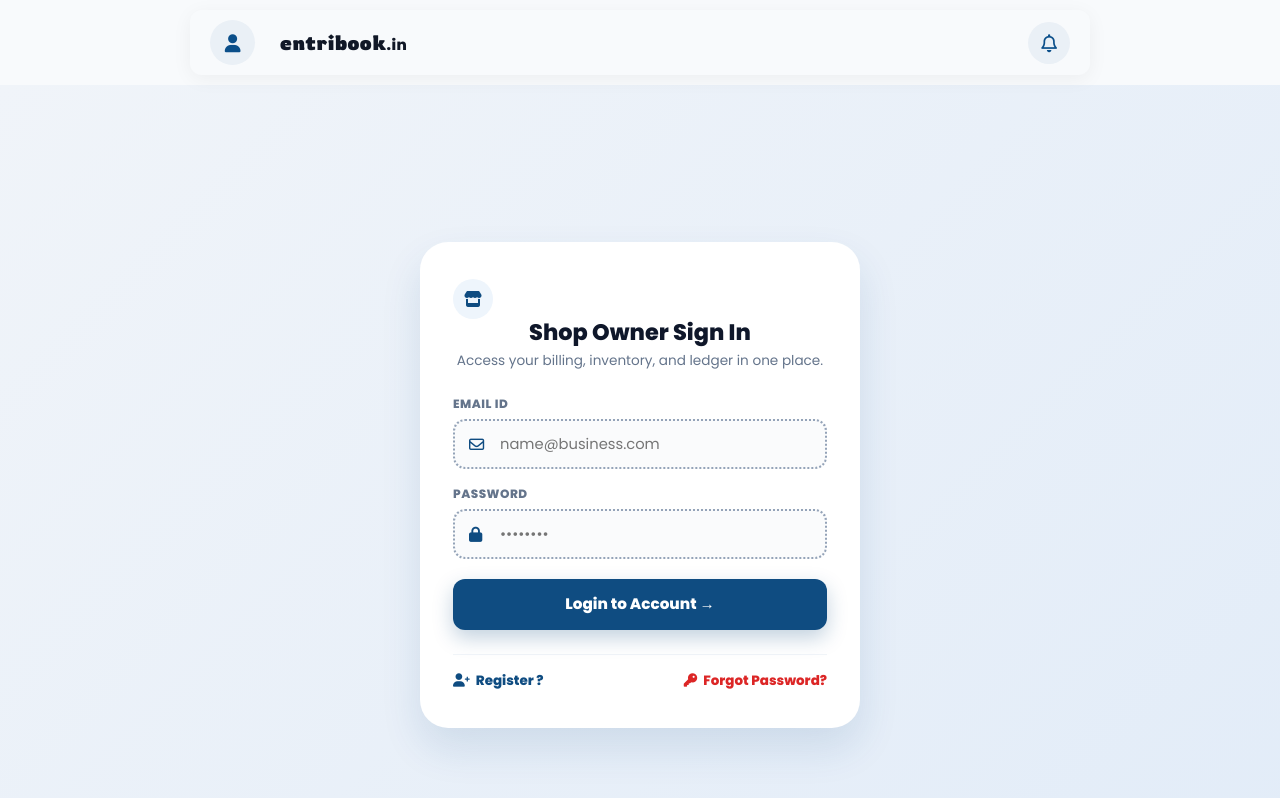
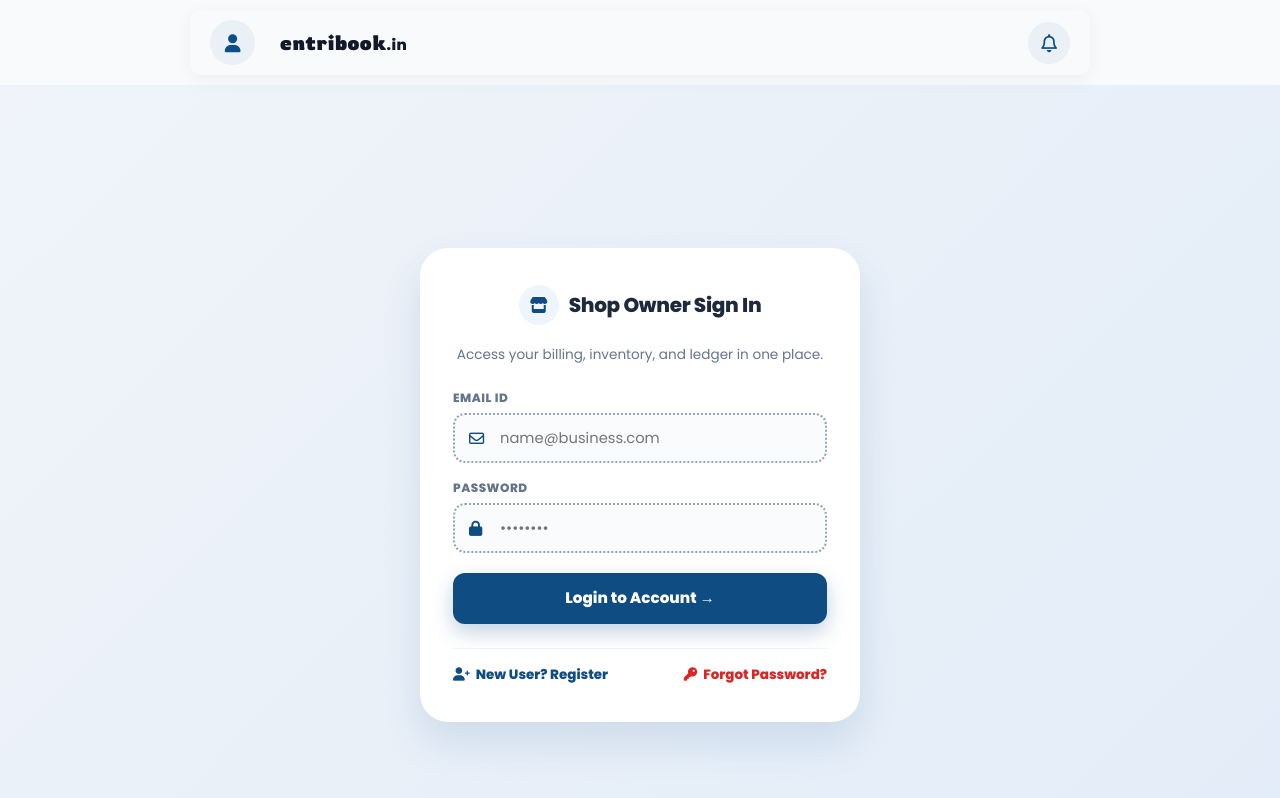
Before and after one commit to myentribook/Entri-Book, a React (Create React App) app in the folder frontend/: page /login in a window 1280 px wide. Shown: the top 798 px of the page. Built offline with nearby package versions, Linux system fonts and the light colour scheme; no server answers; a web font is replaced by a local one.

Commit message:
header correction

```diff
--- a/frontend/src/components/user/Login.js
+++ b/frontend/src/components/user/Login.js
@@ -115,15 +115,14 @@ export default function Login() {
             <MetaData title={`Login`} />
             <div className="ka-login-page-wrapper">
                 <div className="ka-card">
-                    {/* <div className="ka-brand-header">
+                    <div className="ka-brand-header">
+                        <div className="ka-avatar-icon">
+                            <i className="fa-solid fa-store"></i>
+                        </div>
+                        <span className="ka-brand-title">Shop Owner Sign In</span>
+                    </div>
 
-                        <span className="ka-brand-title">entribook<small style={{ fontWeight: 500, color: '#64748b' }}>.in</small></span>
-                    </div> */}
-
-                    <div className="ka-avatar-icon">
-                        <i className="fa-solid fa-store"></i>
-                    </div>
-                    <h1 className="ka-title"> Shop Owner Sign In</h1>
+                    {/* <h1 className="ka-title">Shop Owner Sign In</h1> */}
                     <p className='ka-para'>Access your billing, inventory, and ledger in one place.</p>
 
                     <form onSubmit={submitHandler}>
@@ -163,7 +162,7 @@ export default function Login() {
 
                         <div className="ka-footer-links">
                             <Link to='/register' className="register-link">
-                                <i className="fa-solid fa-user-plus"></i> Register ?
+                                <i className="fa-solid fa-user-plus"></i> New User? Register
                             </Link>
                             <Link to='/password/forgot' className="forgot-password">
                                 <i className="fa-solid fa-key"></i> Forgot Password?
```
